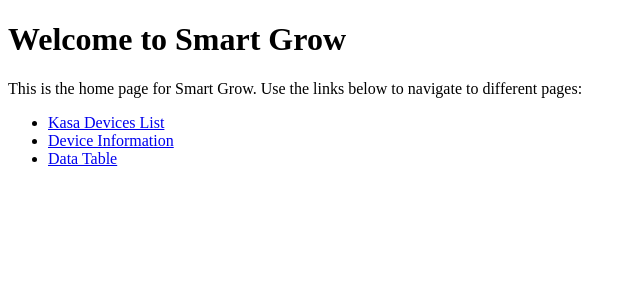
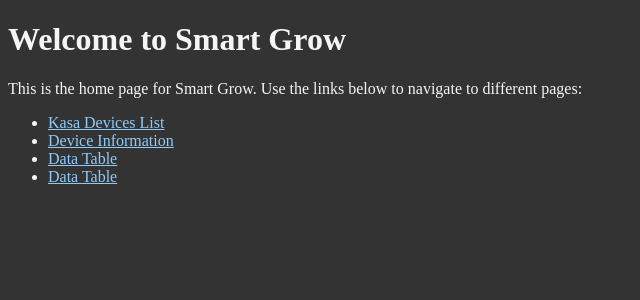
Before and after one commit to burbanocarlos/SmartGrow, a Django app: page / in a window 1280 px wide. Shown: the top 300 px of the page, without its empty margins (0-640 px from the left). Run offline with Django 3.2, Linux system fonts and the light colour scheme; a user stored in the database is signed in.

Commit message:
funtion update_climate_control_settings() now also calls a function to post threshold to firebase database. include tag static and add style.css to make a dark background across the app

```diff
--- /dev/null
+++ b/smartGrowIoT/smart_grow/static/css/style.css
@@ -0,0 +1,25 @@
+body, html {
+    background-color: #333;
+    color: #f5f5f5;
+}
+
+a {
+    color: #90caf9;
+}
+
+a:hover {
+    color: #63a4ff;
+}
+
+/* Update form input fields */
+input, textarea, select {
+    background-color: #555;
+    color: #f5f5f5;
+    border-color: #777;
+}
+
+/* Update table background and border colors */
+table, th, td {
+    background-color: #555;
+    border-color: #777;
+}
--- a/smartGrowIoT/smart_grow/templates/smart_grow/base.html
+++ b/smartGrowIoT/smart_grow/templates/smart_grow/base.html
@@ -1,5 +1,8 @@
 <!DOCTYPE html>
 <html lang="en">
+{% load static %}
+<link rel="stylesheet" href="{% static 'css/style.css' %}">
+
 <head>
     <meta charset="UTF-8">
     <title>{% block title %}hiiiiiiii{% endblock %}</title>
--- a/smartGrowIoT/smart_grow/templates/smart_grow/climate_control_settings.html
+++ b/smartGrowIoT/smart_grow/templates/smart_grow/climate_control_settings.html
@@ -7,4 +7,10 @@
     {{ form.as_p }}
     <button type="submit" class="btn btn-primary">Save</button>
   </form>
+
+  {% if success %}
+    <div class="alert alert-success mt-3" role="alert">
+      Thresholds updated successfully.
+    </div>
+  {% endif %}
 {% endblock %}
--- a/smartGrowIoT/smart_grow/templates/smart_grow/index.html
+++ b/smartGrowIoT/smart_grow/templates/smart_grow/index.html
@@ -1,5 +1,11 @@
-{% extends 'smart_grow/base.html' %}
-
+{% load static %}
+<!DOCTYPE html>
+<html>
+<head>
+  <title>Smart Grow</title>
+  <link rel="stylesheet" href="{% static 'css/style.css' %}">
+</head>
+<body>
   {% block content %}
     <h1>Welcome to Smart Grow</h1>
     <p>This is the home page for Smart Grow. Use the links below to navigate to different pages:</p>
@@ -7,5 +13,8 @@
       <li><a href="{% url 'smart_grow:kasa_devices' %}">Kasa Devices List</a></li>
       <li><a href="{% url 'smart_grow:device_info' %}">Device Information</a></li>
       <li><a href="{% url 'smart_grow:sensor_data_list' %}">Data Table</a></li>
+      <li><a href="{% url 'smart_grow:climate_control_settings' %}">Data Table</a></li>
     </ul>
   {% endblock %}
+</body>
+</html>
--- a/smartGrowIoT/smart_grow/urls.py
+++ b/smartGrowIoT/smart_grow/urls.py
@@ -4,6 +4,7 @@ from . import views
 from .views import MySecureView, APIView
 from django.contrib.auth.views import LoginView
 from django.contrib.auth.views import LogoutView
+
 
 from django.contrib.auth import views as auth_views
 from django.urls import re_path
@@ -22,6 +23,6 @@ urlpatterns = [
     path('login/', LoginView.as_view(template_name='smart_grow/login.html'), name='login'),
     path('logout/', LogoutView.as_view(), name='logout'),
     path('climate-control-settings/', views.update_climate_control_settings, name='climate_control_settings'),
-
-
+    #path('api/thresholds/', get_thresholds, name='get_thresholds'),
+    path('kasa_devices2/', views.get_kasa_devices, name='get_kasa_devices'),
 ]
--- a/smartGrowIoT/smart_grow/views.py
+++ b/smartGrowIoT/smart_grow/views.py
@@ -19,7 +19,7 @@ from .models import ClimateControlSettings
 from .models import Device, KasaDevice, DeviceSensor, SensorData
 from .decorators import async_login_required
 from tplinkcloud import TPLinkDeviceManager
-from kasa import Discover
+from firebase_admin import db
 
 
 
@@ -179,15 +179,40 @@ class MySecureView(APIView):
 """
 here we start the climateControl functionality
 """
-
-
-
+#form that task user input for the thresholds.
 def update_climate_control_settings(request):
     settings = ClimateControlSettings.objects.first()
     form = ClimateControlSettingsForm(request.POST or None, instance=settings)
 
+    success = False
     if form.is_valid():
         form.save()
+        post_thresholds()
+        success = True
 
-    context = {'form': form}
+    context = {'form': form, 'success': success}
     return render(request, 'smart_grow/climate_control_settings.html', context)
+
+
+def post_thresholds():
+    settings = ClimateControlSettings.objects.first()
+    data = {
+        'temperature_threshold': settings.temperature_threshold,
+        'humidity_threshold': settings.humidity_threshold
+    }
+    # Set the trigger command in Firebase
+    threshols_ref = db.reference("/thresholds")
+    threshols_ref.set(data)
+
+
+#new fucntion to get kasa devices direclty from esp32 board
+def get_kasa_devices(request):
+    # Set the trigger command in Firebase
+    kasa_trigger_ref = db.reference("/trigger_kasa_devices")
+    kasa_trigger_ref.set(1)
+
+    # Read data from Firebase
+    kasa_devices_ref = db.reference("/kasa_devices2")
+    kasa_devices_data = kasa_devices_ref.get()
+
+    return JsonResponse(kasa_devices_data, safe=False)
```
Also changed, not shown: smartGrowIoT/smartGrowIoT/firebase_setup.py (added, +11 -0 lines), smartGrowIoT/smartGrowIoT/settings.py (+8 -1 lines), smartGrowIoT/db.sqlite3, 2 other files. Lines whose indentation alone changed are shown as unchanged.
